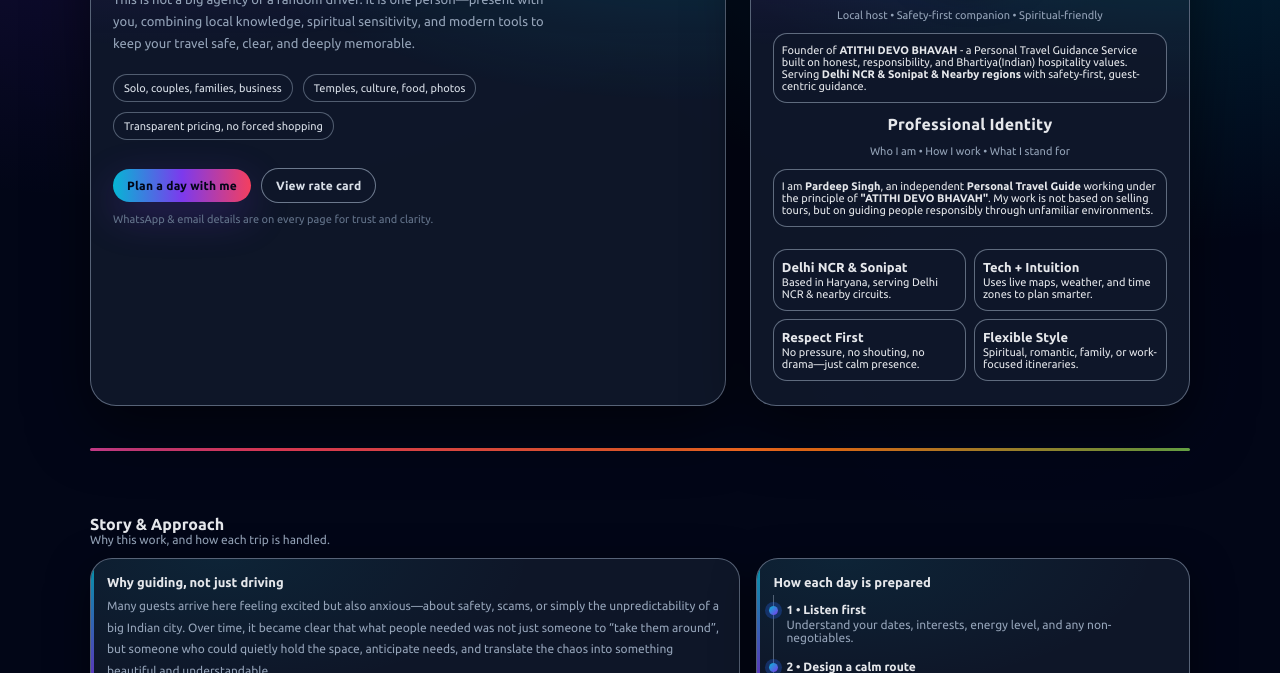
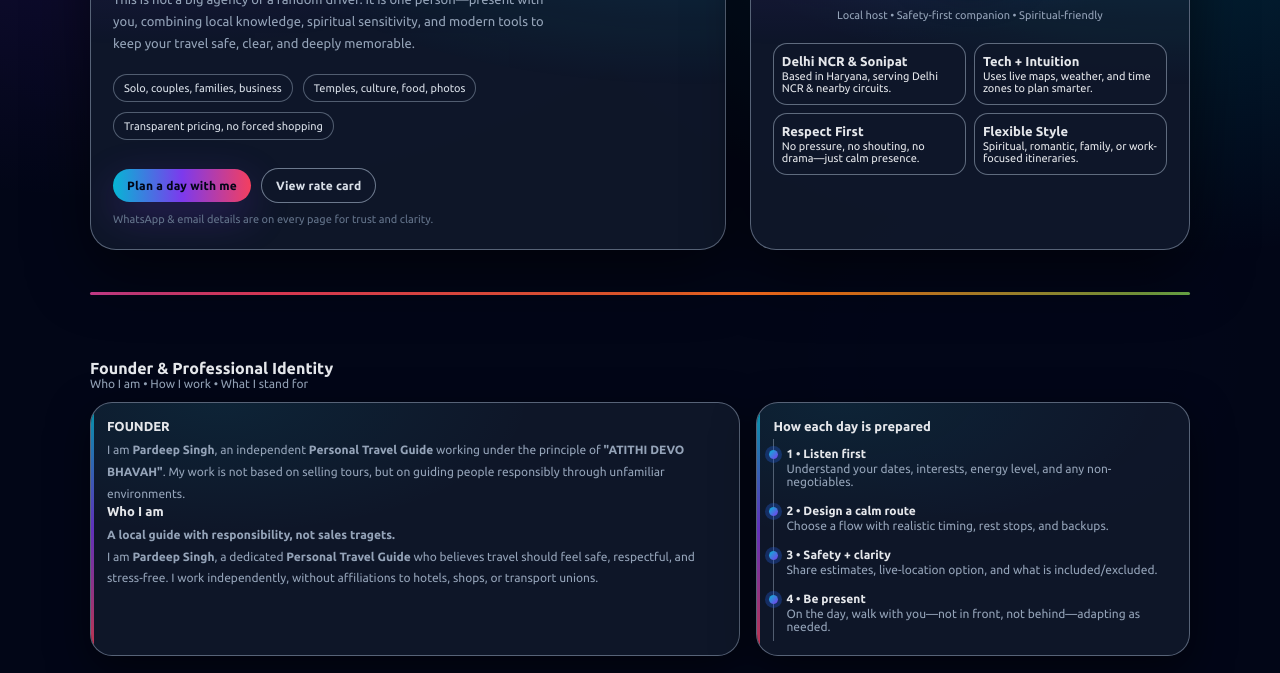
Before and after one commit to home-index/guide, a plain HTML site: page info.html in a window 1280 px wide. Shown: the part 279-952 px from the top of the page. Drawn offline with Linux system fonts and the light colour scheme.

Commit message:
Update info.html

```diff
--- a/info.html
+++ b/info.html
@@ -479,14 +479,7 @@
         <div class="avatarWrap"></div>
         <div class="name">Your Personal Guide</div>
         <div class="role">Local host • Safety-first companion • Spiritual-friendly</div>
-          <div class="stat">
-            Founder of <strong>ATITHI DEVO BHAVAH</strong> - a Personal Travel Guidance Service built on honest, responsibility, and Bhartiya(Indian) hospitality values. Serving <strong>Delhi NCR & Sonipat & Nearby regions</strong> with safety-first, guest-centric guidance.
-          </div>
-          <div class="name">Professional Identity</div>
-            <div class="role">Who I am • How I work • What I stand for</div>
-            <div class="stat">
-              I am <strong>Pardeep Singh</strong>, an independent <strong>Personal Travel Guide</strong> working under the principle of <strong>"ATITHI DEVO BHAVAH"</strong>. My work is not based on selling tours, but on guiding people responsibly through unfamiliar environments.
-            </div>
+
         <div class="statGrid">
           <div class="stat">
             <b>Delhi NCR & Sonipat</b>
@@ -509,6 +502,54 @@
     </section>
 
     <div class="gradBar"></div>
+
+      <!-- FOUNDER + IDENTITY -->
+      <section class="block">
+      <div class="sectionHead">
+        <div>
+          <h2 class="sectionTitle">Founder & Professional Identity</h2>
+          <p class="sectionHint">Who I am • How I work • What I stand for</p>
+        </div>
+      </div>
+
+      <div class="twoCol">
+        <article class="card">
+          <h3 class="cardTitle">FOUNDER</h3>
+          <p class="cardText">
+            I am <strong>Pardeep Singh</strong>, an independent <strong>Personal Travel Guide</strong> working under the principle of <strong>"ATITHI DEVO BHAVAH"</strong>. My work is not based on selling tours, but on guiding people responsibly through unfamiliar environments.
+          </p>
+          <h3 class="cardTitle">Who I am</h3>
+          <p class="cardText">
+            <strong>A local guide with responsibility, not sales tragets.</strong><br>
+            I am <strong>Pardeep Singh</strong>, a dedicated <strong>Personal Travel Guide</strong>
+            who believes travel should feel safe, respectful, and stress-free.
+            I work independently, without affiliations to hotels, shops, or transport unions.
+          </p>
+        </article>
+
+        <article class="card">
+          <h3 class="cardTitle">How each day is prepared</h3>
+          <ul class="timeline">
+            <li>
+              <span>1 • Listen first</span>
+              Understand your dates, interests, energy level, and any non-negotiables.
+            </li>
+            <li>
+              <span>2 • Design a calm route</span>
+              Choose a flow with realistic timing, rest stops, and backups.
+            </li>
+            <li>
+              <span>3 • Safety + clarity</span>
+              Share estimates, live-location option, and what is included/excluded.
+            </li>
+            <li>
+              <span>4 • Be present</span>
+              On the day, walk with you—not in front, not behind—adapting as needed.
+            </li>
+          </ul>
+        </article>
+      </div>
+        </section>
 
     <!-- STORY + APPROACH -->
     <section class="block">
```
